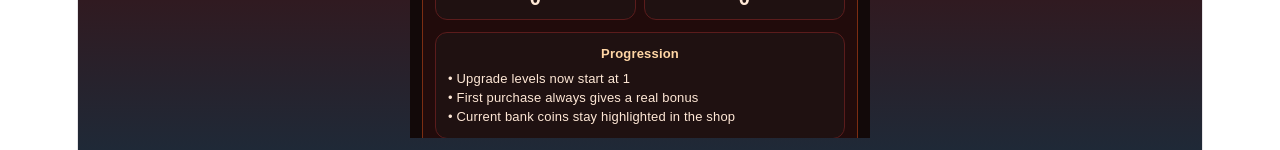
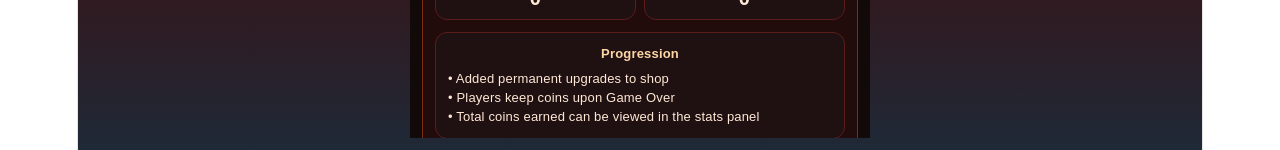
Before and after one commit to Xorclev75/the-floor-is-lava, a React (Vite) app: page / in a window 1280 px wide. Shown: the part 650-800 px from the top of the page. Built offline with nearby package versions, Linux system fonts and the light colour scheme.

Commit message:
fixed typos and spacing issues

```diff
--- a/src/FloorIsLavaMobileGame.jsx
+++ b/src/FloorIsLavaMobileGame.jsx
@@ -906,9 +906,9 @@ export default function FloorIsLavaMobileGame() {
                   >
                     Progression
                   </div>
-                  <div>• Upgrade levels now start at 1</div>
-                  <div>• First purchase always gives a real bonus</div>
-                  <div>• Current bank coins stay highlighted in the shop</div>
+                  <div>• Added permanent upgrades to shop</div>
+                  <div>• Players keep coins upon Game Over</div>
+                  <div>• Total coins earned can be viewed in the stats panel</div>
                 </div>
               </div>
             </div>
@@ -1122,6 +1122,23 @@ export default function FloorIsLavaMobileGame() {
                 />
               </div>
 
+              <div
+                style={{
+                  marginTop: 10,
+                  display: "grid",
+                  gridTemplateColumns: "1fr 1fr",
+                  gap: 8,
+                  paddingBottom: 12,
+                }}
+              >
+                <button style={secondaryButtonStyle} onClick={quitGame}>
+                  Quit Game
+                </button>
+                <button style={mainButtonStyle} onClick={nextLevel}>
+                  Next Level
+                </button>
+              </div>
+
               {shopMessage && (
                 <div
                   style={{
@@ -1196,7 +1213,7 @@ export default function FloorIsLavaMobileGame() {
 
                 <UpgradeRow
                   title="Starting Lives"
-                  desc={`Start each run with +${getLifeBonus(upgrades.life)} bonus life${getLifeBonus(upgrades.life) === 1 ? "" : "s"}`}
+                  desc={`Start each run with +${getLifeBonus(upgrades.life)} bonus ${getLifeBonus(upgrades.life) === 1 ? "life" : "lives"}`}
                   level={upgrades.life}
                   maxLevel={MAX_UPGRADE_LEVEL}
                   cost={getUpgradeCost("life", upgrades.life)}
@@ -1205,7 +1222,7 @@ export default function FloorIsLavaMobileGame() {
 
                 <UpgradeRow
                   title="Starting Freeze"
-                  desc={`Start each run with +${getFreezeBonus(upgrades.freeze)} freeze charge${getFreezeBonus(upgrades.freeze) === 1 ? "" : "s"}`}
+                  desc={`Adds +${(getTimerBonusMs(upgrades.timer) / 1000).toFixed(2)}s to your move timer`}
                   level={upgrades.freeze}
                   maxLevel={MAX_UPGRADE_LEVEL}
                   cost={getUpgradeCost("freeze", upgrades.freeze)}
@@ -1231,21 +1248,6 @@ export default function FloorIsLavaMobileGame() {
                 />
               </div>
 
-              <div
-                style={{
-                  marginTop: 10,
-                  display: "grid",
-                  gridTemplateColumns: "1fr 1fr",
-                  gap: 8,
-                }}
-              >
-                <button style={secondaryButtonStyle} onClick={quitGame}>
-                  Quit Game
-                </button>
-                <button style={mainButtonStyle} onClick={nextLevel}>
-                  Next Level
-                </button>
-              </div>
             </div>
           </div>
         )}
```
